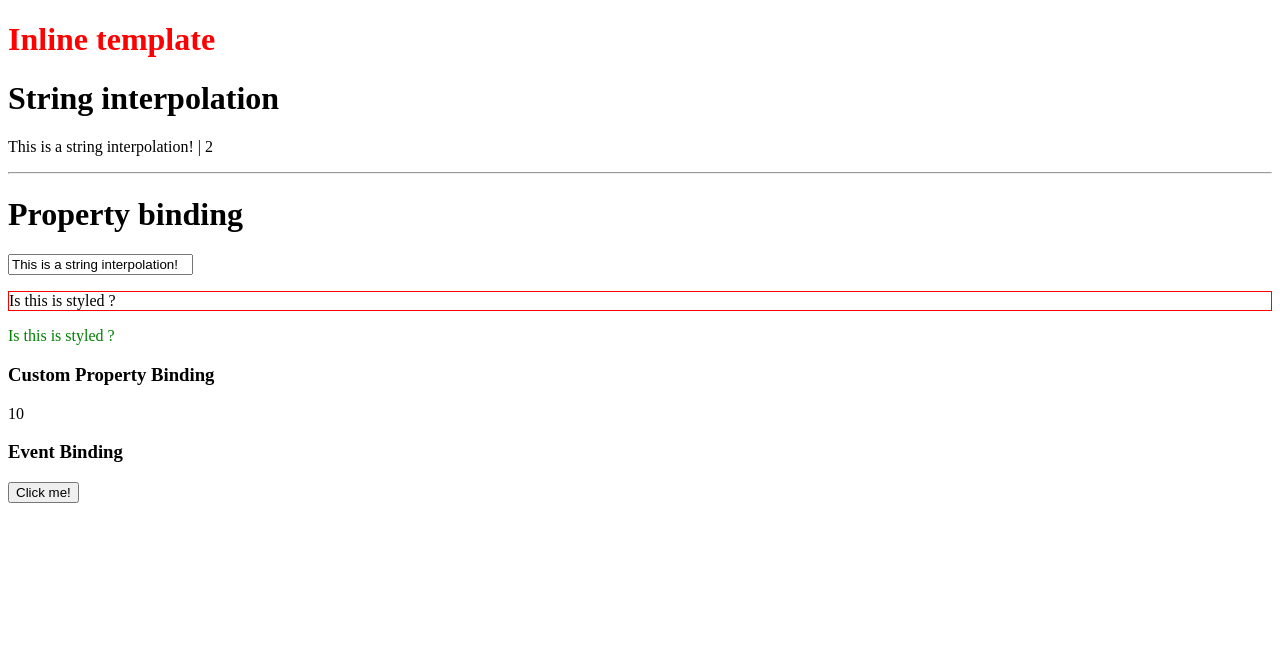
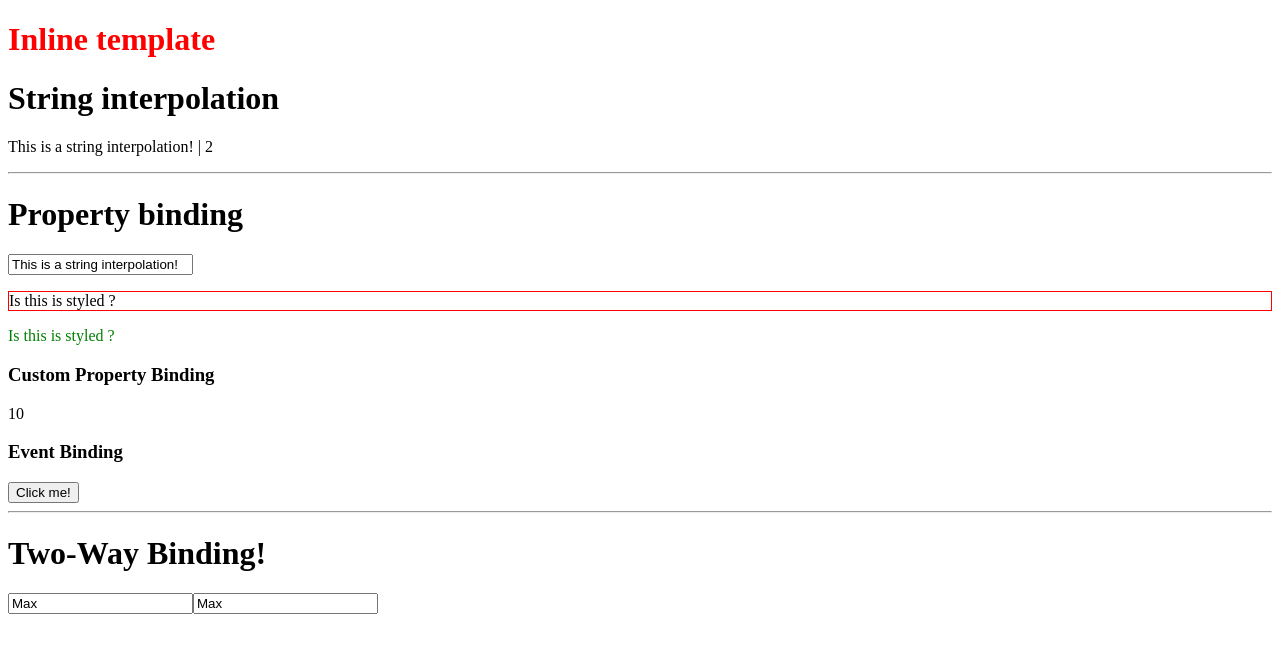
Before and after one commit to NicolasBouhours/Angular2Courses, an Angular app: page / in a window 1280 px wide. Shown: the top 652 px of the page. Built offline with nearby package versions, Linux system fonts and the light colour scheme.

Commit message:
STEP 29 - Two-Way Binding

```diff
--- a/src/app/app.module.ts
+++ b/src/app/app.module.ts
@@ -7,13 +7,15 @@ import { AppComponent } from './app.component';
 import { DatabindingComponent } from './databinding/databinding.component';
 import { PropertyBindingComponent } from './databinding/property-binding.component';
 import { EventBindingComponent } from './databinding/event-binding.component';
+import { TwoWayBindingComponent } from './databinding/two-way-binding.component';
 
 @NgModule({
   declarations: [
     AppComponent,
     DatabindingComponent,
     PropertyBindingComponent,
-    EventBindingComponent
+    EventBindingComponent,
+    TwoWayBindingComponent
   ],
   imports: [
     BrowserModule,
--- a/src/app/databinding/databinding.component.html
+++ b/src/app/databinding/databinding.component.html
@@ -11,3 +11,6 @@
 <fa-property-binding [result]="10"></fa-property-binding>
 <h3>Event Binding</h3>
 <fa-event-binding (clicked)="onClicked($event)"></fa-event-binding>
+<hr>
+<h1>Two-Way Binding!</h1>
+<fa-two-way-binding></fa-two-way-binding>
--- a/src/app/databinding/property-binding.component.ts
+++ b/src/app/databinding/property-binding.component.ts
@@ -5,11 +5,9 @@ import { Component, Input } from '@angular/core';
   template: `
     {{result}}
   `,
-  styles: []
+  styles: [],
 })
+
 export class PropertyBindingComponent {
-
   @Input() result: number  = 0;
-
-
 }
--- /dev/null
+++ b/src/app/databinding/two-way-binding.component.ts
@@ -0,0 +1,16 @@
+import { Component } from '@angular/core';
+
+@Component({
+  selector: 'fa-two-way-binding',
+  template: `
+    <input type="text" [(ngModel)]="person.name">
+    <input type="text" [(ngModel)]="person.name">
+  `,
+  styles: []
+})
+export class TwoWayBindingComponent {
+  person= {
+    name: 'Max',
+    age: 27
+  }
+}
```
